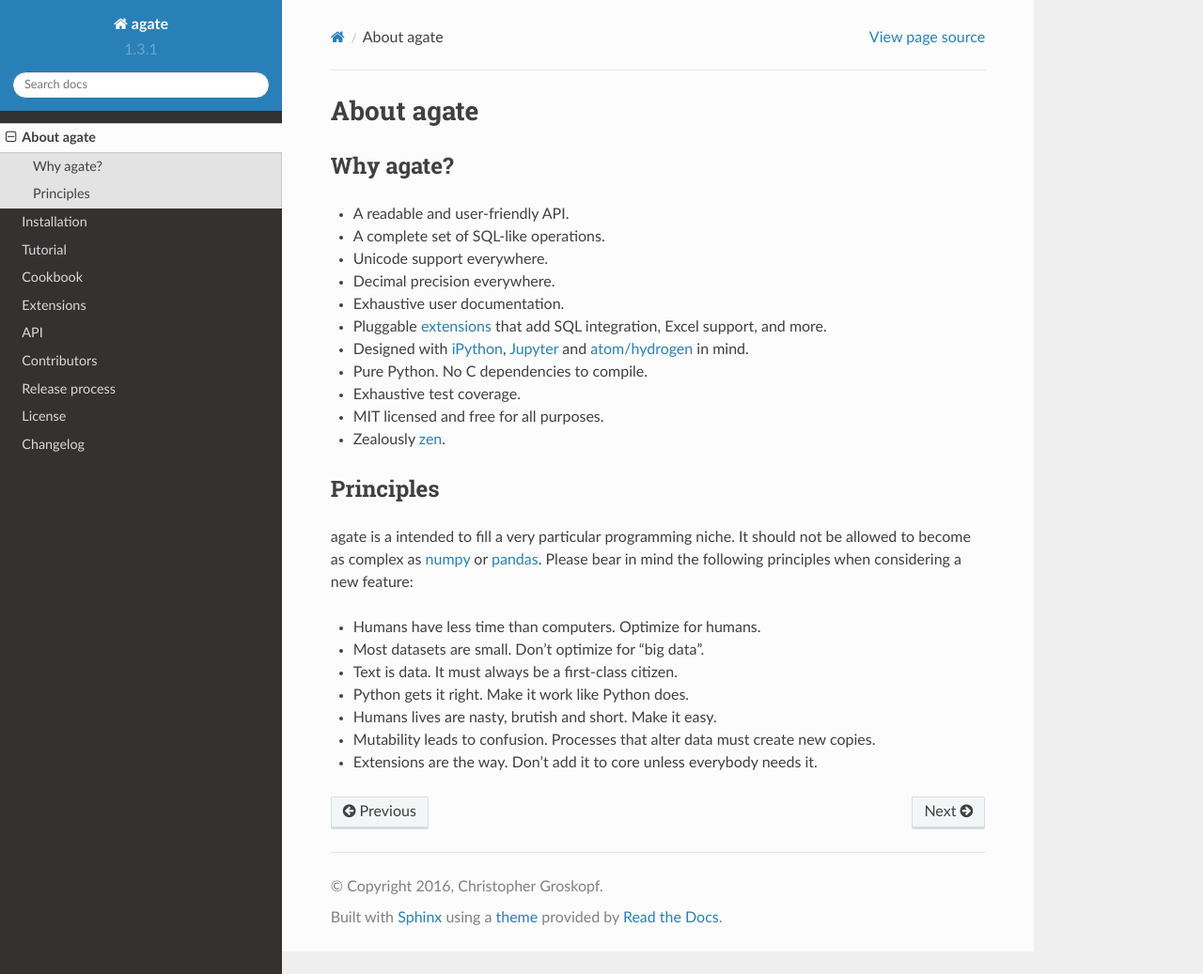
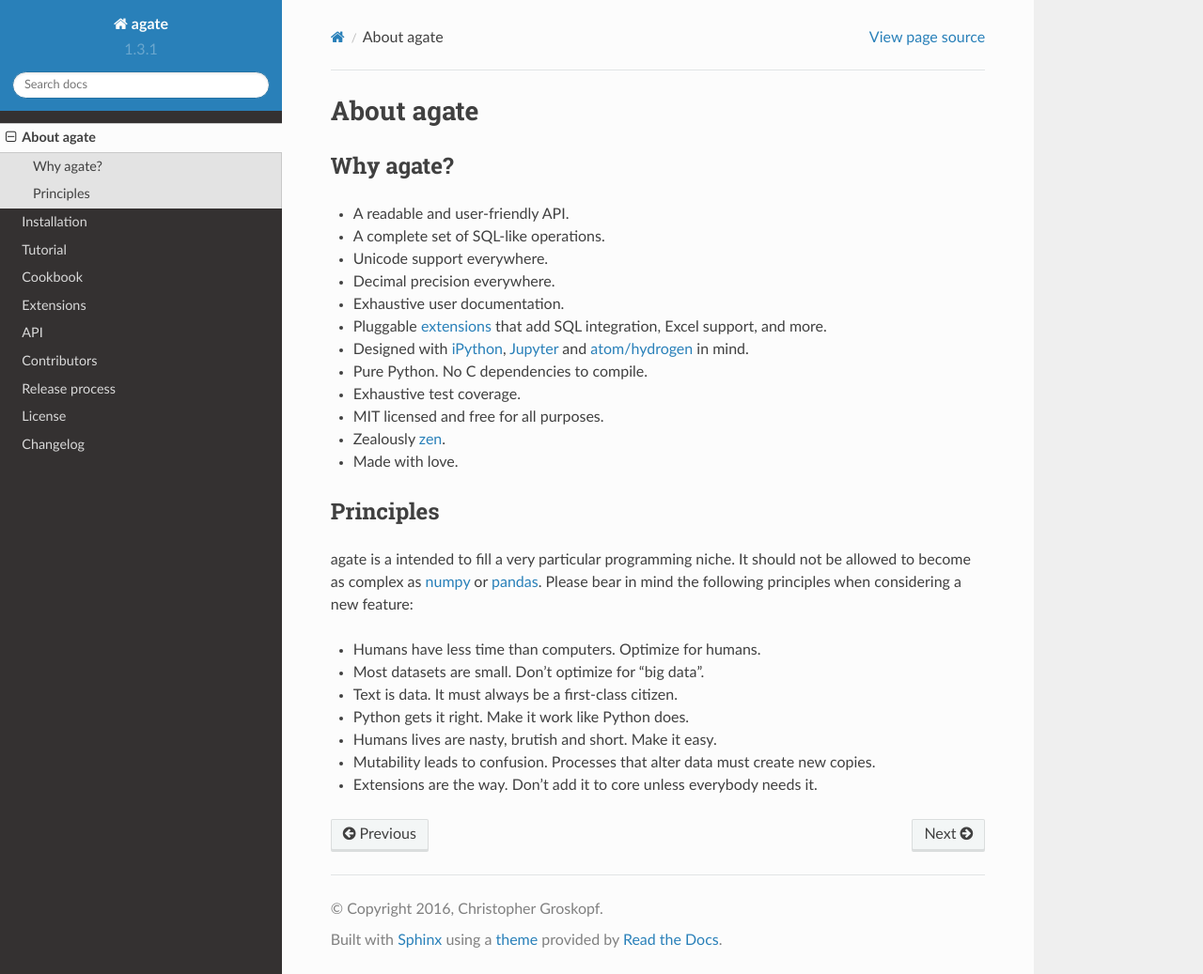
Before and after one commit to wireservice/agate, a Sphinx documentation site: the page built from docs/about.rst, in a window 1280 px wide and 1037 px high. Shown: the whole window at 94% size. Built offline with Sphinx 7.4.7 and the Read the Docs theme 2.0.0, drawn with Linux system fonts in a browser that asks for light colours; pages that are not in the unit, such as notebooks, are missing from menus.

Commit message:
Very important addition.

```diff
--- a/docs/about.rst
+++ b/docs/about.rst
@@ -16,6 +16,7 @@ Why agate?
 * Exhaustive test coverage.
 * MIT licensed and free for all purposes.
 * Zealously `zen <https://www.python.org/dev/peps/pep-0020/>`_.
+* Made with love.
 
 Principles
 ==========
```
